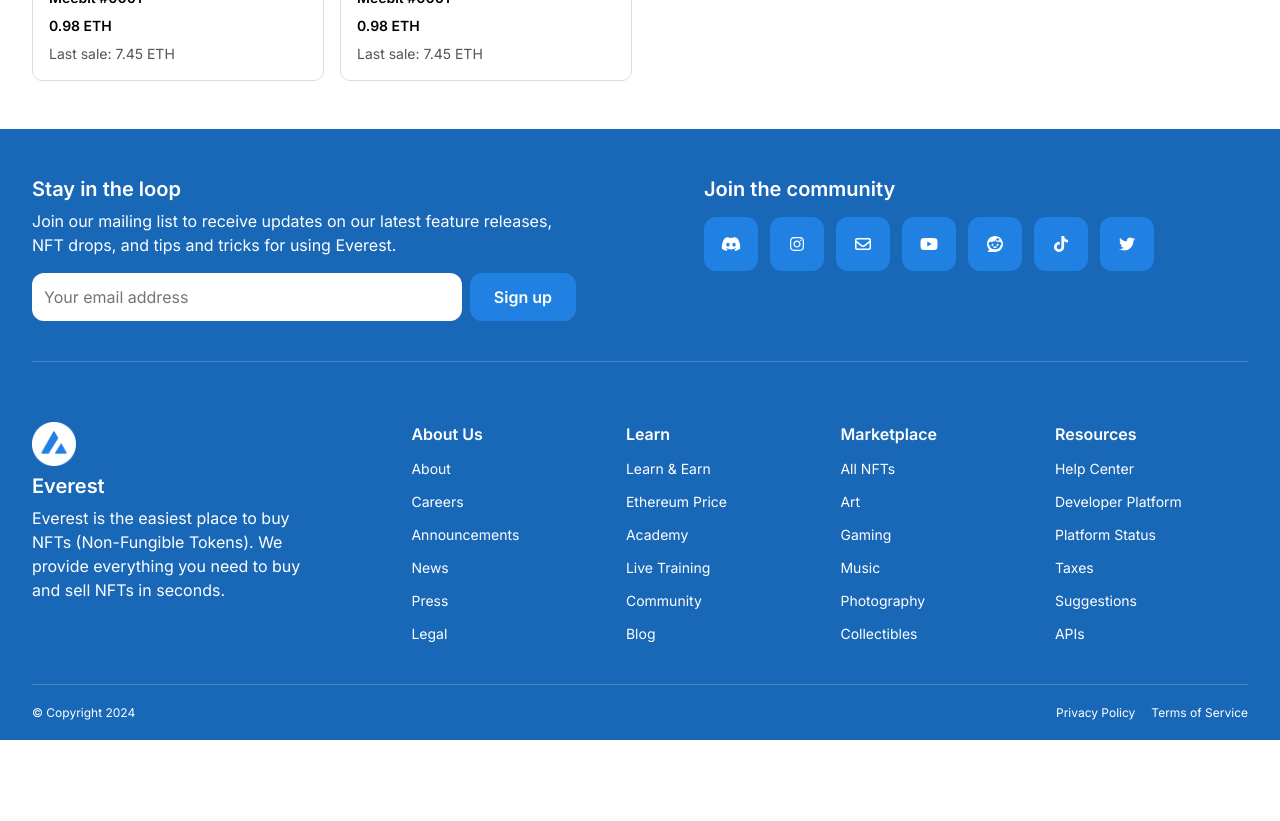
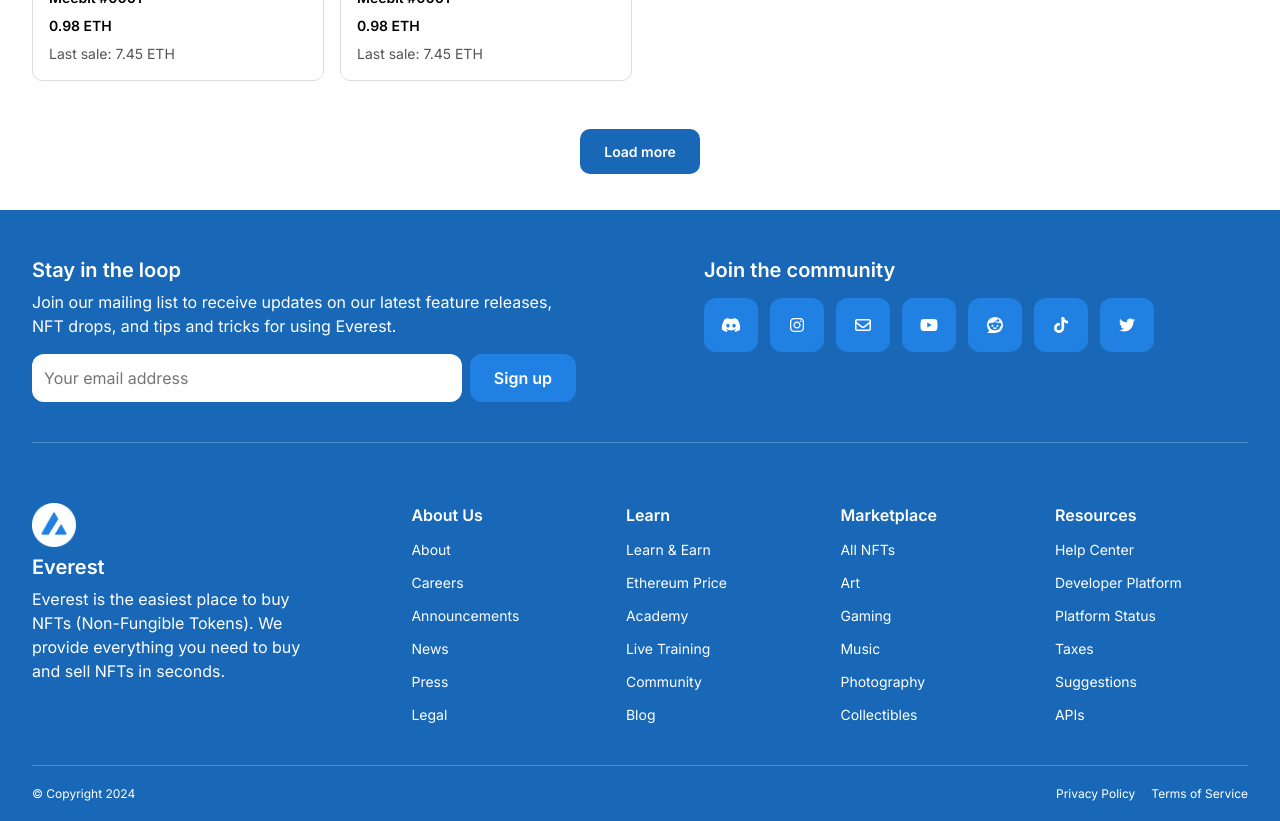
Before and after one commit to timmyvm/Timothy-Internship, a React (Vite) app: page /user in a window 1280 px wide. Shown: the part 1780-2601 px from the top of the page. Before the commit the page ends 2520 px from the top, so only its background shows below. Built offline with nearby package versions, Linux system fonts and the light colour scheme.

Commit message:
add load more button

```diff
--- a/src/components/collection/CollectionItems.jsx
+++ b/src/components/collection/CollectionItems.jsx
@@ -19,7 +19,9 @@ export default function CollectionItems() {
             </span>
           </div>
           <select className="collection-items__header__sort">
-            <option value="" default>Default</option>
+            <option value="" default>
+              Default
+            </option>
             <option value="">Price high to low</option>
             <option value="">Price low to high</option>
           </select>
@@ -53,6 +55,7 @@ export default function CollectionItems() {
           ))}
         </div>
       </div>
+      <button className="collection-page__button">Load more</button>
     </section>
   );
 }
--- a/src/index.css
+++ b/src/index.css
@@ -1105,6 +1105,25 @@ footer {
   background-color: rgb(46, 141, 238);
 }
 
+.collection-page__button {
+  margin: 0 auto;
+  margin-bottom: 36px;
+  min-height: 100%;
+  font-size: 14px;
+  font-weight: 600;
+  background-color: rgb(24, 104, 183);
+  display: flex;
+  align-items: center;
+  justify-content: center;
+  color: white;
+  padding: 14px 24px;
+  border-radius: 10px;
+  border: none;
+  outline: none;
+  cursor: pointer;
+  transition: 200ms;
+}
+
 /*
 
 ITEM PAGE
--- a/src/pages/UserPage.jsx
+++ b/src/pages/UserPage.jsx
@@ -88,6 +88,7 @@ export default function UserPage() {
             ))}
           </div>
         </div>
+        <button className="collection-page__button">Load more</button>
       </section>
     </>
   );
```
